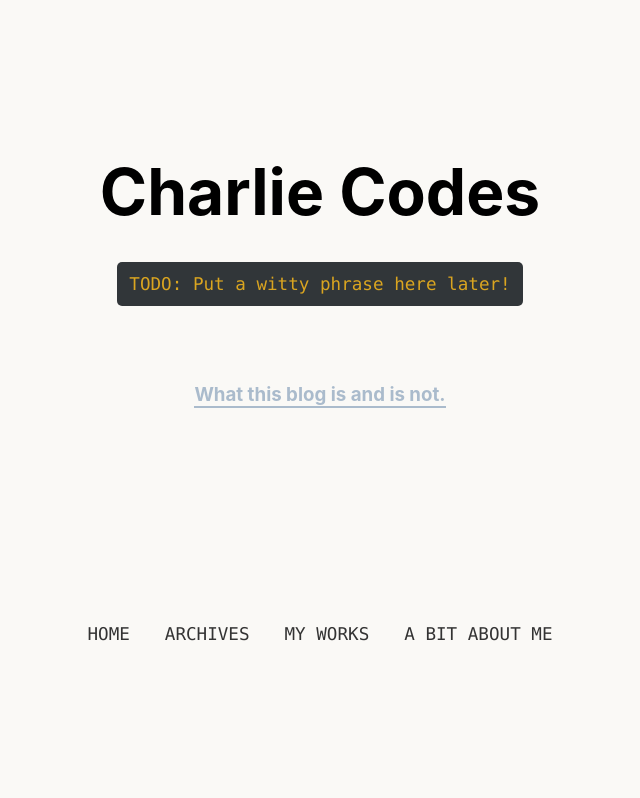
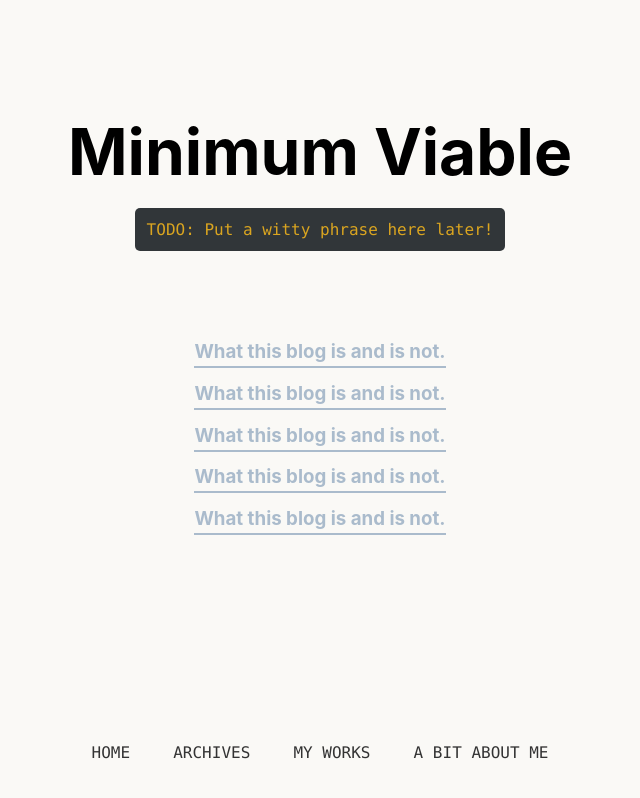
Before and after one commit to charlesmartinreed/charlie-codes-blog, a Next.js app: page / in a window 1280 px wide. Shown: the top 798 px of the page, without its empty margins (320-960 px from the left). Built offline with nearby package versions, Linux system fonts and the light colour scheme.

Commit message:
Make various styling changes.

```diff
--- a/components/Layout.js
+++ b/components/Layout.js
@@ -3,9 +3,9 @@ import styles from "../styles/Layout.module.css";
 import utilStyles from "../styles/utils.module.css";
 import Link from "next/link";
 
-export const siteTitle = "Charlie Codes";
+export const siteTitle = "Minimum Viable";
 
-export default function Layout({ children, home }) {
+export default function Layout({ children, title }) {
   return (
     <div className={styles.container}>
       <Head>
@@ -13,7 +13,8 @@ export default function Layout({ children, home }) {
           name="description"
           content="programming, art, content creation, music, javascript, html, css"
         />
-        <meta name="og:title" content={siteTitle} />
+        <meta name="og:title" content={title ? title : siteTitle} />
+        <title>{title ? title : siteTitle}</title>
         <link rel="icon" href="/favicon.ico" />
       </Head>
 
--- a/pages/index.js
+++ b/pages/index.js
@@ -19,11 +19,43 @@ export default function Home() {
           </p>
 
           <div className={styles.grid}>
-            <h3 className="title">
-              <Link href="/posts/first-post">
-                <a className={styles.link}>What this blog is and is not.</a>
-              </Link>
-            </h3>
+            <ul>
+              <li>
+                <h3>
+                  <Link href="/posts/first-post">
+                    <a className={styles.link}>What this blog is and is not.</a>
+                  </Link>
+                </h3>
+              </li>
+              <li>
+                <h3>
+                  <Link href="/posts/first-post">
+                    <a className={styles.link}>What this blog is and is not.</a>
+                  </Link>
+                </h3>
+              </li>
+              <li>
+                <h3>
+                  <Link href="/posts/first-post">
+                    <a className={styles.link}>What this blog is and is not.</a>
+                  </Link>
+                </h3>
+              </li>
+              <li>
+                <h3>
+                  <Link href="/posts/first-post">
+                    <a className={styles.link}>What this blog is and is not.</a>
+                  </Link>
+                </h3>
+              </li>
+              <li>
+                <h3>
+                  <Link href="/posts/first-post">
+                    <a className={styles.link}>What this blog is and is not.</a>
+                  </Link>
+                </h3>
+              </li>
+            </ul>
           </div>
         </main>
       </div>
--- a/styles/Layout.module.css
+++ b/styles/Layout.module.css
@@ -11,7 +11,7 @@
 
 .main {
   min-height: 70vh;
-  padding: 4rem 0;
+  padding: 3rem 0;
   flex: 1;
   display: flex;
   flex-direction: column;
@@ -34,10 +34,9 @@
   justify-content: center;
   align-items: center;
   flex-grow: 1;
-  font-size: 1.1em;
   /* letter-spacing: -0.05em; */
   text-transform: uppercase;
-  font-weight: 500;
+  /* font-weight: 500; */
   font-family: Menlo, Monaco, Lucida Console, Liberation Mono, DejaVu Sans Mono,
     Bitstream Vera Sans Mono, Courier New, monospace;
   color: #333;
@@ -46,6 +45,7 @@
 
 .footer a:hover {
   transform: translateX(5px);
+  color: #abc;
 }
 
 /* copied from home */
@@ -72,9 +72,10 @@
 }
 
 .description {
-  margin: 4rem 0;
+  margin: 2.5rem 0;
   line-height: 1.5;
-  font-size: 1.5rem;
+  font-size: 2rem;
+  /* background-color: red; */
 }
 
 .code {
@@ -83,17 +84,15 @@
   color: goldenrod;
   border-radius: 5px;
   padding: 0.75rem;
-  font-size: 1.1rem;
+  font-size: 1rem;
   font-family: Menlo, Monaco, Lucida Console, Liberation Mono, DejaVu Sans Mono,
     Bitstream Vera Sans Mono, Courier New, monospace;
 }
 
 .grid {
-  display: flex;
+  display: grid;
   align-items: center;
   justify-content: center;
-  flex-wrap: wrap;
-  max-width: 800px;
 }
 
 /* .card {
@@ -131,9 +130,10 @@
   margin-left: 0.5rem;
 } */
 
-.grid a {
+.grid .link {
   font-weight: 700;
   color: #abc;
+  padding-bottom: 3px;
   border-bottom: 2px solid #abc;
 }
 
--- a/styles/Post.module.css
+++ b/styles/Post.module.css
@@ -9,6 +9,7 @@
 
 .postContainer {
   line-height: 2.1em;
+  margin-left: 1em;
   /* margin: 1.5em 0; */
   /* padding: 0 0.5em; */
   /* background-color: red; */
@@ -71,6 +72,10 @@
     gap: 0;
   }
 
+  .postContainer {
+    margin-left: 0;
+  }
+
   .postContainer .title {
     /* margin: 0 auto; */
     text-align: center;
--- a/styles/globals.css
+++ b/styles/globals.css
@@ -20,3 +20,9 @@ img {
   max-width: 100%;
   display: block;
 }
+
+ul,
+ol {
+  list-style: none;
+  padding: 1.1em 0;
+}
```
Also changed, not shown: pages/about.js (+5 -3 lines), pages/archives.js (+5 -3 lines), pages/posts/first-post.js (+9 -3 lines), pages/projects.js (+5 -3 lines).
